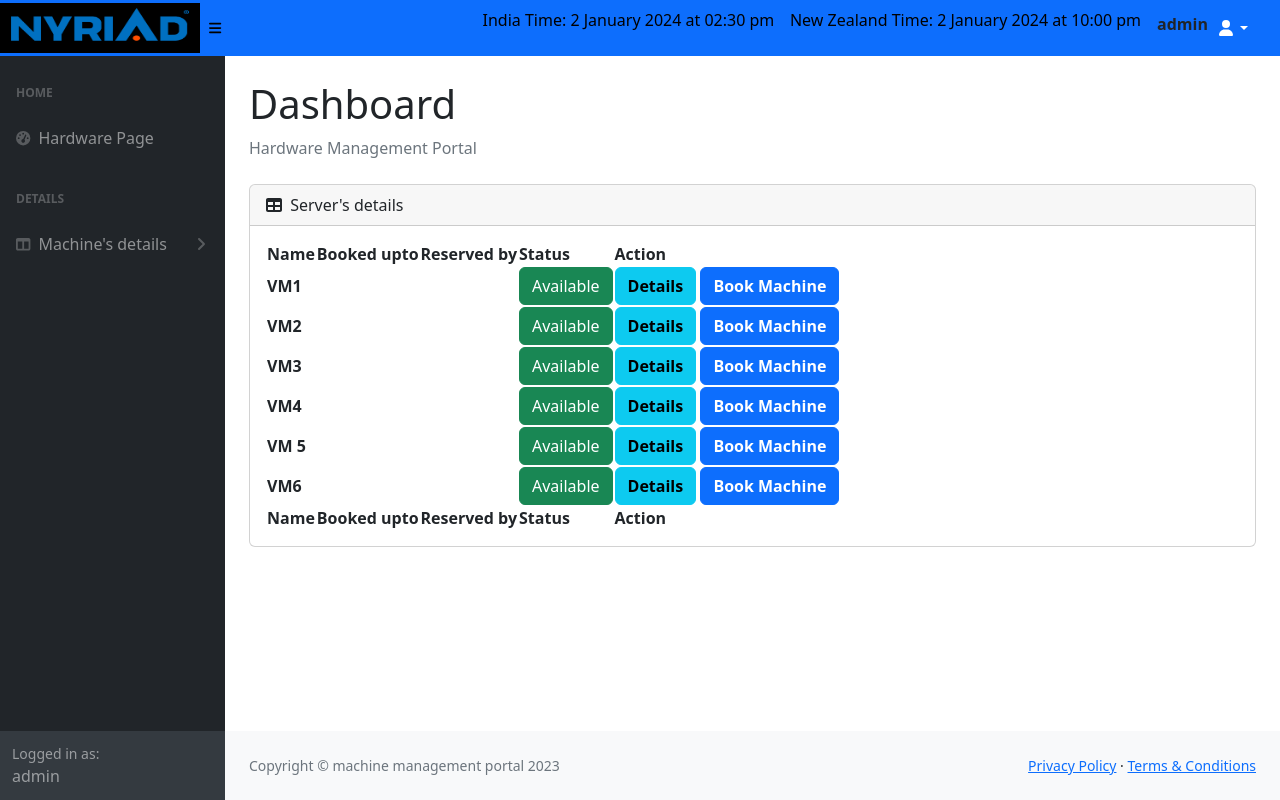
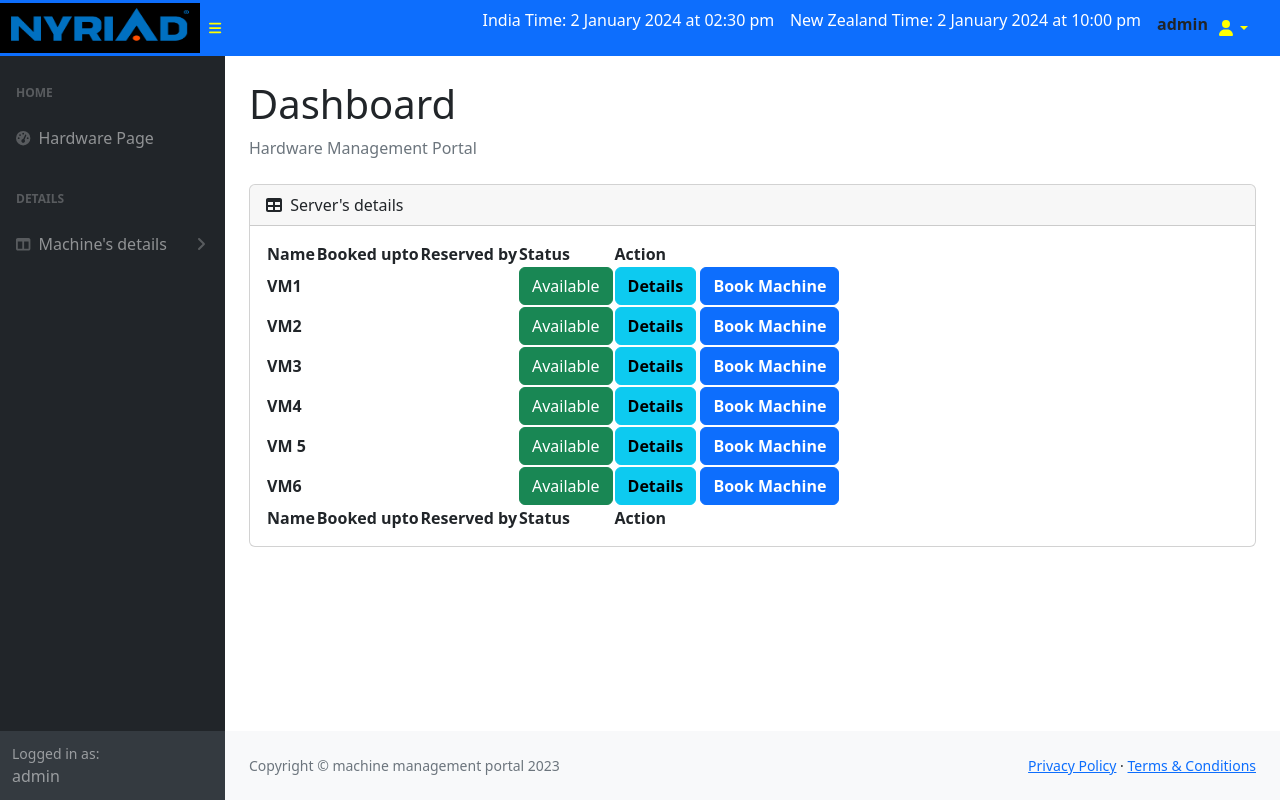
Before and after one commit to kartikeymahajan/machine_management, a Django app: page / in a window 1280 px wide. Run offline with Django 4.2, Linux system fonts and the light colour scheme; a user stored in the database is signed in; data comes from the database, SQL or seed files in the repository; both versions use the stored data as it was after the commit; some libraries are stand-ins or nearby versions.

Commit message:
UI updation

```diff
--- a/mysite/machines/templates/machines/machine_list.html
+++ b/mysite/machines/templates/machines/machine_list.html
@@ -23,15 +23,15 @@
             <a class="navbar-brand ps-3" href="index.html">NYRIAD</a>
 -->
             <!--&lt;!&ndash; Sidebar Toggle&ndash;&gt;-->
-            <button style="color:black;" class="btn btn-link btn-sm order-1 order-lg-0 me-4 me-lg-0" id="sidebarToggle" href="#!"><i class="fas fa-bars"></i></button>
+            <button style="color:yellow;" class="btn btn-link btn-sm order-1 order-lg-0 me-4 me-lg-0" id="sidebarToggle" href="#!"><i class="fas fa-bars"></i></button>
           <!--  &lt;!&ndash; Navbar Search&ndash;&gt;-->
             <form class="d-none d-md-inline-block form-inline ms-auto me-0 me-md-3 my-2 my-md-0">
                 <div class="input-group"><!--
                     <input class="form-control" type="text" placeholder="Search for..." aria-label="Search for..." aria-describedby="btnNavbarSearch" />
                     <button class="btn btn-primary" id="btnNavbarSearch" type="button"><i class="fas fa-search"></i></button>-->
-                     <p style="color:black">India Time: <span id="indianTimeAndDate"></span></p>
+                     <p style="color:white">India Time: <span id="indianTimeAndDate"></span></p>
                     &nbsp;&nbsp;&nbsp;&nbsp;
-                <p style="color:black">New Zealand Time: <span id="newZealandTime"></span></p>
+                <p style="color:white">New Zealand Time: <span id="newZealandTime"></span></p>
 
                 </div>
 
@@ -40,11 +40,11 @@
             <ul class="navbar-nav ms-auto ms-md-0 me-3 me-lg-4">
                 <strong>{{ request.user }}</strong>
                 <li class="nav-item dropdown">
-                    <a style="color:white;" class="nav-link dropdown-toggle" id="navbarDropdown" href="#" role="button" data-bs-toggle="dropdown" aria-expanded="false"><i class="fas fa-user fa-fw"></i></a>
+                    <a style="color:yellow;" class="nav-link dropdown-toggle" id="navbarDropdown" href="#" role="button" data-bs-toggle="dropdown" aria-expanded="false"><i class="fas fa-user fa-fw"></i></a>
                     <ul class="dropdown-menu dropdown-menu-end" aria-labelledby="navbarDropdown">
-                        <li><a class="dropdown-item" href="{% url 'profile' %}">Profile</a></li>
-                        <li><a class="dropdown-item" href="#">Settings</a></li>
-                        <li><a class="dropdown-item" href="#">Activity Log</a></li>
+                        <li><center><a class=" btn btn-secondary" href="{% url 'profile' %}">Profile</a></center></li>
+                        <!--<li><a class="dropdown-item" href="#">Settings</a></li>
+                        <li><a class="dropdown-item" href="#">Activity Log</a></li>-->
                         <li><hr class="dropdown-divider" /></li>
                         <center>
                          <form method="post" action="{% url 'logout' %}">
```
Also changed, not shown: mysite/db.sqlite3.
